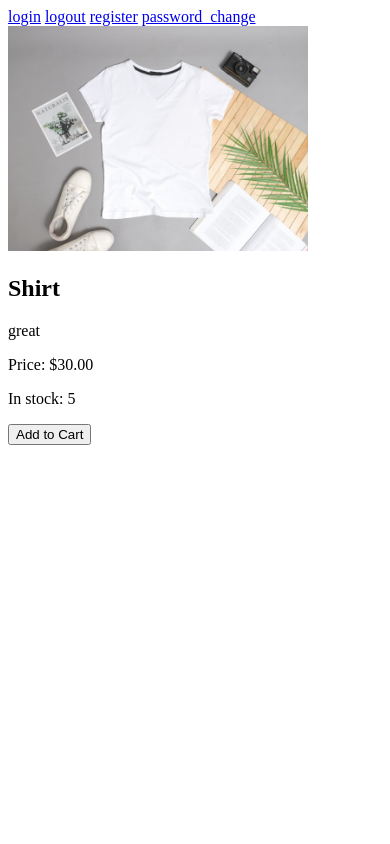
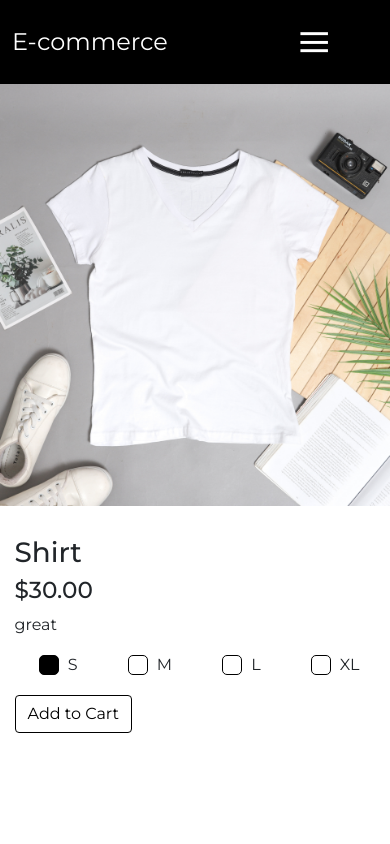
Before and after one commit to MAA8007/ecommerce_django, a Django app: page /2/ in a window 390 px wide. Run offline with Django 4.2, Linux system fonts and the light colour scheme; data comes from the database, SQL or seed files in the repository; both versions use the stored data as it was after the commit.

Commit message:
improvements

```diff
--- a/core/models.py
+++ b/core/models.py
@@ -51,18 +51,20 @@ class Cart(models.Model):
     user = models.ForeignKey('auth.User', on_delete=models.CASCADE)
     created_at = models.DateTimeField(auto_now_add=True)
 
+
+class Size(models.Model):
+    SIZE_TYPE_CHOICES = [
+        ('CLOTHING', 'Clothing'),
+        ('SHOE', 'Shoe'),
+    ]
+    size = models.CharField(max_length=10, unique=True)
+    size_type = models.CharField(max_length=10, choices=SIZE_TYPE_CHOICES, default='CLOTHING')
+
+    def __str__(self):
+        return self.size
+
 class CartItem(models.Model):
     cart = models.ForeignKey(Cart, on_delete=models.CASCADE)
     product = models.ForeignKey(Product, on_delete=models.CASCADE)
     quantity = models.PositiveIntegerField()
-
-
-class Size(models.Model):
-    size = models.CharField(max_length=10)
-    category = models.ForeignKey(Category, on_delete=models.CASCADE)
-
-    class Meta:
-        unique_together = ('size', 'category')
-
-    def __str__(self):
-        return self.size
+    size = models.ForeignKey(Size, on_delete=models.CASCADE, null=True, blank=True)  # Add this line
--- a/core/templates/cart.html
+++ b/core/templates/cart.html
@@ -3,8 +3,10 @@
 {% block content %}
     {% for item in cart_items %}
 <div>
-    <h3>{{ item.product.name }}</h3>
-    <p>Price: ${{ item.product.price }}</p>
+    <div class="product-name">{{ item.product.name }}</div>
+    <div class="product-size">Size: {{ item.size.size }}</div>
+    <div class="product-quantity">Quantity: {{ item.quantity }}</div>
+    <div class="product-price">Price: ${{ item.product.price }}</div>
     <a href="{% url 'remove_from_cart' item.id %}">Remove</a>
 
     <form method="post" action="{% url 'update_cart_item_quantity' %}">
--- a/core/templates/product_detail.html
+++ b/core/templates/product_detail.html
@@ -1,30 +1,94 @@
-<!DOCTYPE html>
-<html lang="en">
-<head>
-    <meta charset="UTF-8">
-    <meta name="viewport" content="width=device-width, initial-scale=1.0">
-    <title>Document</title>
-</head>
-<body>
+{% extends 'base.html' %}
 
-    <a href="{% url 'login' %}">login</a>
-    <a href="{% url 'logout' %}">logout</a>
-    <a href="{% url 'register' %}">register</a>
-    <a href="{% url 'password_change' %}">password_change</a>
+{% block head %}
+<style>
+    /* Hide the default radio button */
+.form-check-input {
+    display: none;
+}
 
-    <img src="{{ product.image.url }}" alt="{{ product.name }}" width="300">
-    <h2>{{ product.name }}</h2>
-    <p>{{ product.description }}</p>
-    <p>Price: ${{ product.price }}</p>
-    <p>In stock: {{ product.stock }}</p>
-
-    <form action="{% url 'add_to_cart' product.id %}" method="post">
-
-        {% csrf_token %}
-        <input type="hidden" name="product_id" value="{{ product.id }}">
-        <input type="submit" value="Add to Cart">
-    </form>
+/* Create a white square with black border for each radio button */
+.form-check-label::before {
+    content: "";
+    display: inline-block;
+    width: 20px;
+    height: 20px;
+    margin-right: 5px;
+    background-color: white;
+    border: 1px solid black;
+    border-radius: 5px;
+    vertical-align: middle;
 
 
-</body>
-</html>
+}
+
+/* Style the checked state */
+.form-check-input:checked + .form-check-label::before {
+    background-color: black;
+}
+
+    input[type="submit"] {
+        background-color: rgb(255, 255, 255);
+        border-color: black;
+        color: black;
+    }
+
+    input[type="submit"]:hover {
+        background-color: rgb(0, 0, 0);
+        color: white;
+        border-color: black;
+    }
+
+
+    .size-options {
+        display: flex;
+        gap: 10px;
+    }
+
+    .full-height {
+        height: 90vh;
+    }
+
+    .product-image {
+        object-fit: cover;
+        height: 100%;
+    }
+
+    .flex-column{
+        margin-top: 30px;
+    }
+</style>
+{% endblock %}
+
+{% block content %}
+<div class="row full-height">
+    <div class="col-md-6 p-0">
+        <img src="{{ product.image.url }}" alt="{{ product.name }}" class="img-fluid product-image">
+    </div>
+    <div class="col-md-6 d-flex flex-column  align-items-center">
+        <div class="  align-items-center">
+            <h1>{{ product.name }}</h1>
+            <h3> ${{ product.price }}</h3>
+            <p>{{ product.description }}</p>
+
+            <form action="{% url 'add_to_cart' product.id %}" method="post">
+                {% csrf_token %}
+
+                <div class="size-options mb-3">
+                    {% for size in sizes %}
+                        <div class="form-check form-check-inline">
+                            <input class="form-check-input" type="radio" name="size" id="size{{ size.id }}" value="{{ size.id }}" {% if forloop.first %}checked{% endif %}>
+                            <label class="form-check-label" for="size{{ size.id }}">
+                                {{ size.size }}
+                            </label>
+                        </div>
+                    {% endfor %}
+                </div>
+
+                <input type="hidden" name="product_id" value="{{ product.id }}">
+                <input type="submit" value="Add to Cart" class="btn btn-primary">
+            </form>
+        </div>
+    </div>
+</div>
+{% endblock %}
--- a/core/templates/product_list.html
+++ b/core/templates/product_list.html
@@ -93,11 +93,7 @@
           <div class="card-body">
             <h5 class="card-title"><a href="{% url 'product_detail' product.id %}">{{ product.name }}</a></h5>
             <p class="card-text">${{ product.price }}</p>
-            <form action="{% url 'add_to_cart' product.id %}" method="post">
-                {% csrf_token %}
-                <input type="hidden" name="product_id" value="{{ product.id }}">
-                <input type="submit" value="Add to Cart" class="btn">
-            </form>
+
           </div>
         </div>
 
--- a/core/views.py
+++ b/core/views.py
@@ -54,10 +54,10 @@ def product_list(request, category_id=None):
 # Display details of a specific product
 def product_detail(request, product_id):
     product = Product.objects.get(id=product_id)
-
-    # Get sizes based on product's category
-    sizes = Size.objects.filter(category=product.category)
-
+    if product.category.name == 'Shoes':
+        sizes = Size.objects.filter(size_type='SHOE')
+    else:
+        sizes = Size.objects.filter(size_type='CLOTHING')
     return render(request, 'product_detail.html', {'product': product, 'sizes': sizes})
 
 
@@ -70,22 +70,20 @@ class Register(generic.CreateView):
 # Add a product to the user's cart
 @login_required
 def add_to_cart(request, product_id):
-    # Fetch the specific product by its ID
     product = Product.objects.get(id=product_id)
-    # Retrieve or create a cart for the logged-in user
     cart, created = Cart.objects.get_or_create(user=request.user)
-    # Retrieve or create a cart item for the specified product
-    cart_item, created = CartItem.objects.get_or_create(cart=cart, product=product, defaults={'quantity': 0})
-    # Increase the quantity of the cart item by 1
+    size = Size.objects.get(id=request.POST['size'])  # Retrieve the selected size
+
+    # Check if a cart item with the same product and size already exists
+    cart_item, created = CartItem.objects.get_or_create(cart=cart, product=product, size=size, defaults={'quantity': 0})
     cart_item.quantity += 1
     cart_item.save()
 
-    # Update the cart count in the session
     cart_count = request.session.get('cart_count', 0)
     request.session['cart_count'] = cart_count + 1
 
-    # Redirect to the product list view
     return HttpResponseRedirect(request.META.get('HTTP_REFERER', '/'))
+
 
 # View the user's cart
 @login_required
```
Also changed, not shown: core/admin.py (+8 -0 lines), core/templates/registration/login.html (+23 -5 lines), core/templates/registration/register.html (+17 -3 lines), core/migrations/0009_size.py (added), core/migrations/0010_cartitem_size.py (added), db.sqlite3.
